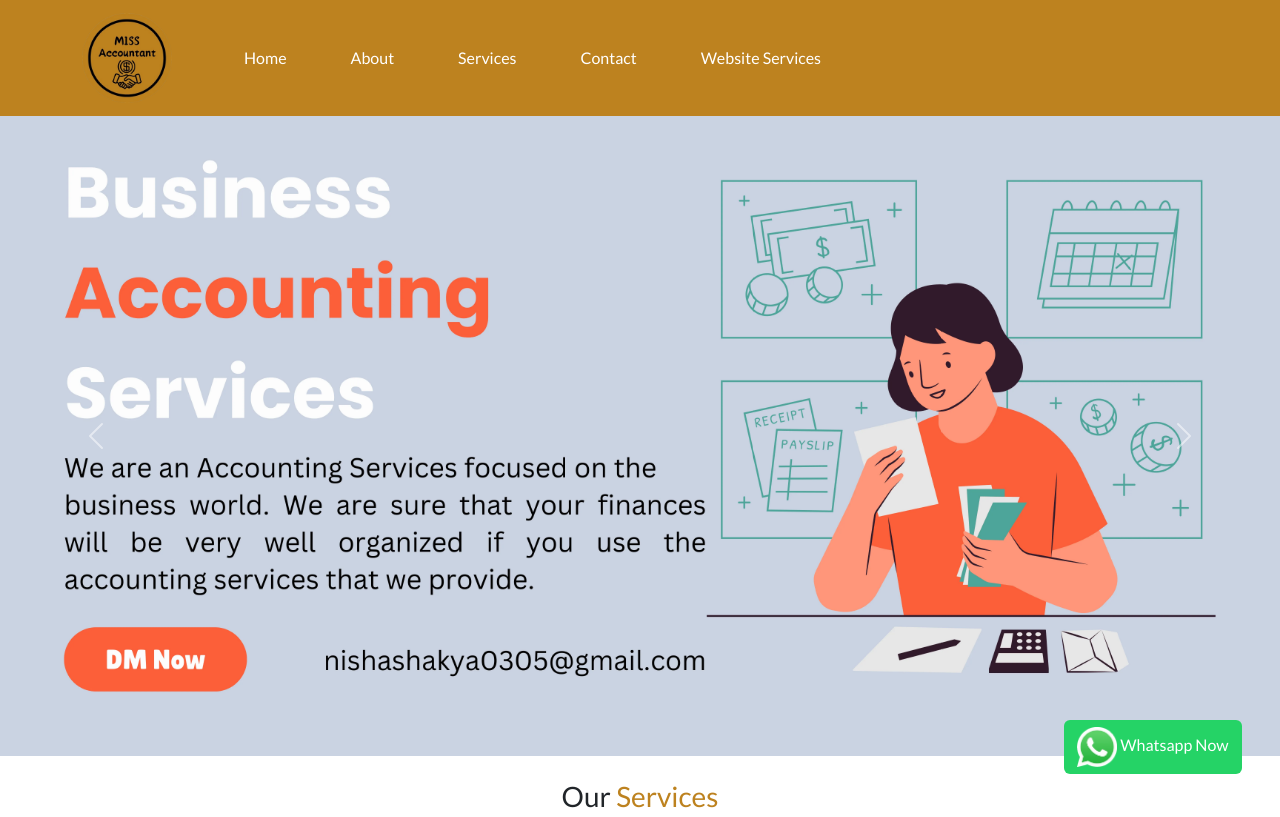
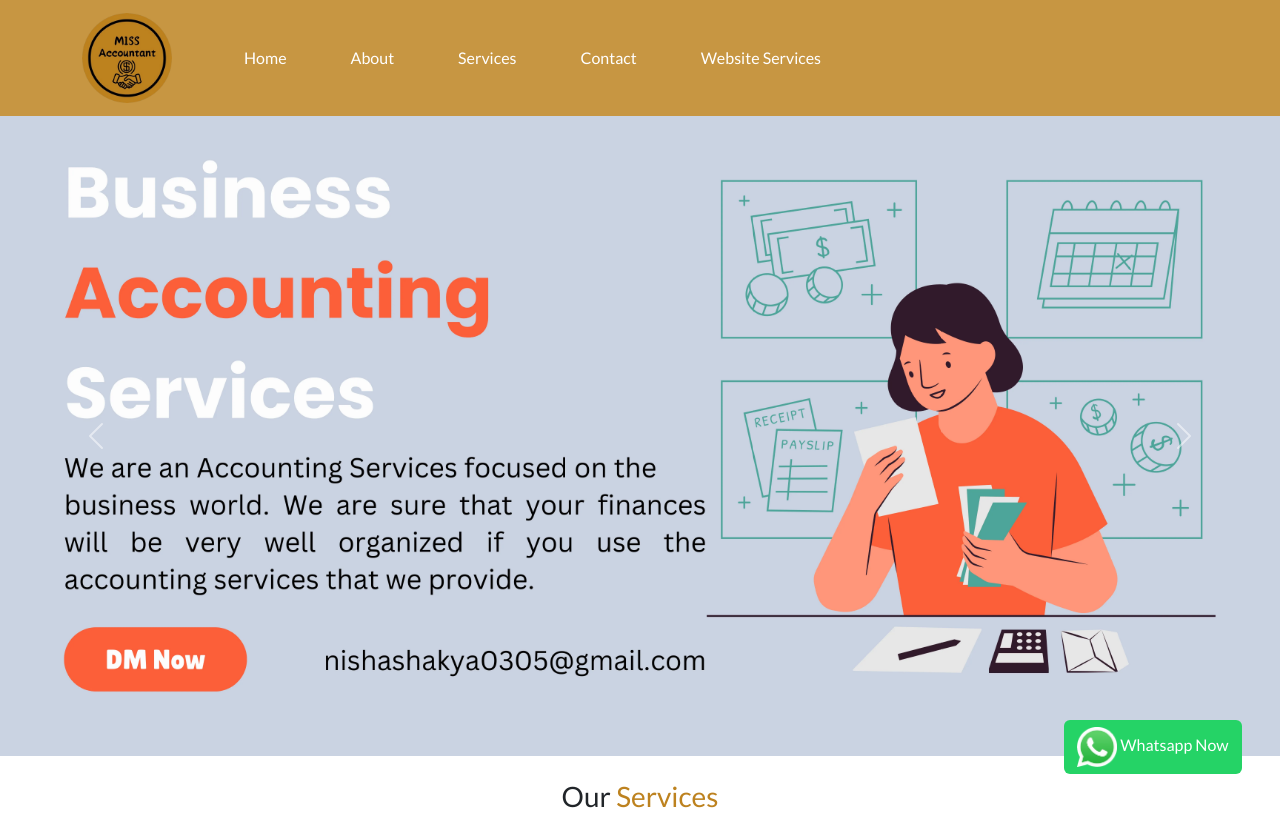
Before and after one commit to missaccountant/Home, a plain HTML site: page index.html in a window 1280 px wide. Shown: the top 817 px of the page. Drawn offline with nearby package versions, Linux system fonts and the light colour scheme; a script that the page names is missing; a web font is replaced by a local one.

Commit message:
Update style.css

```diff
--- a/style/style.css
+++ b/style/style.css
@@ -6,14 +6,12 @@ body{
 
 
 .mainnav{
-  background-color: #bd821f ;
-
+  background-color: #bd831fd7 ;
     position: sticky;
     top: 0;
     z-index: 99;
-
+    backdrop-filter: blur(3px);
 }
-
 @media screen and (max-width:570px) {
   .mainnav{
     border-radius: 0px;
```
